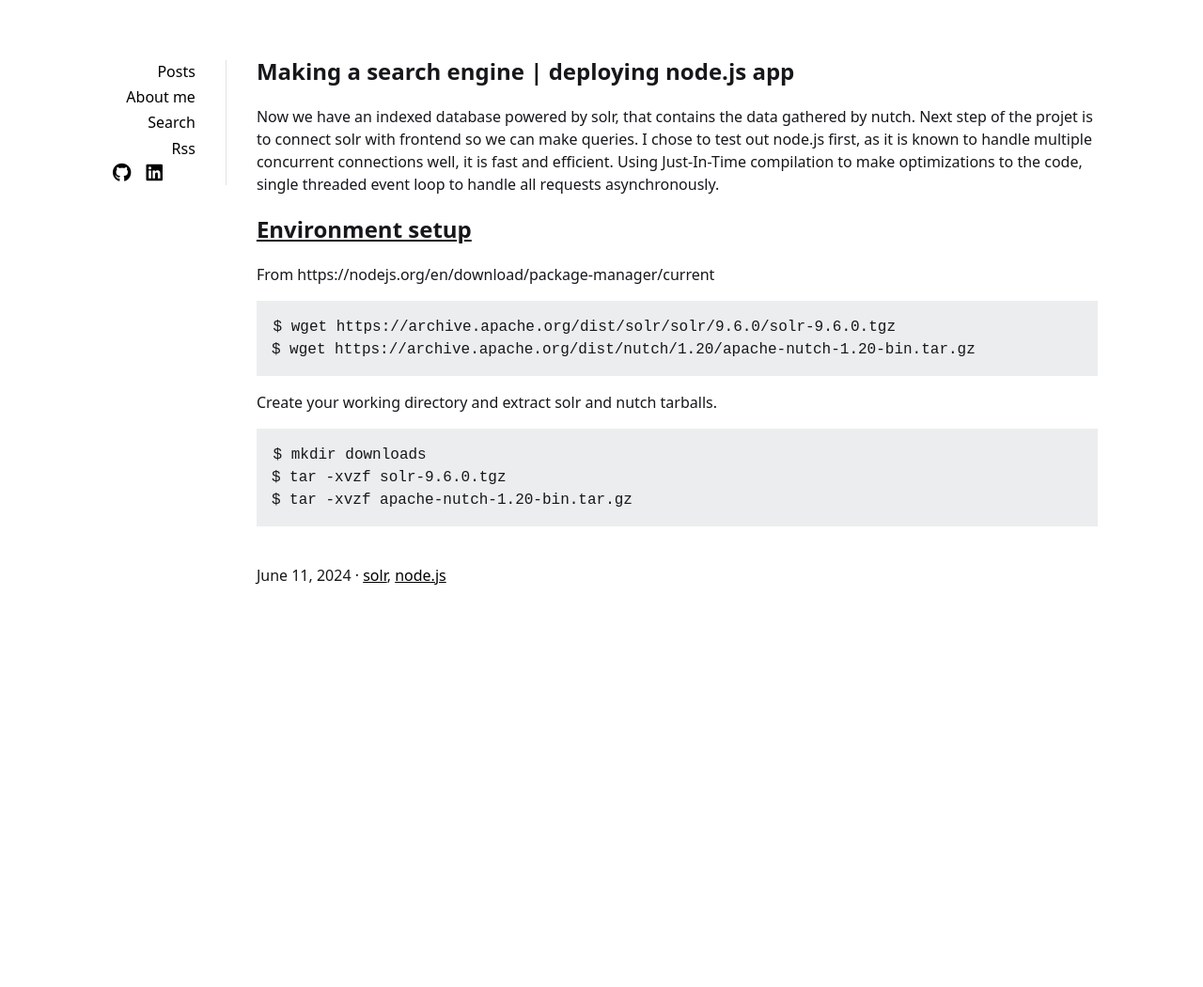
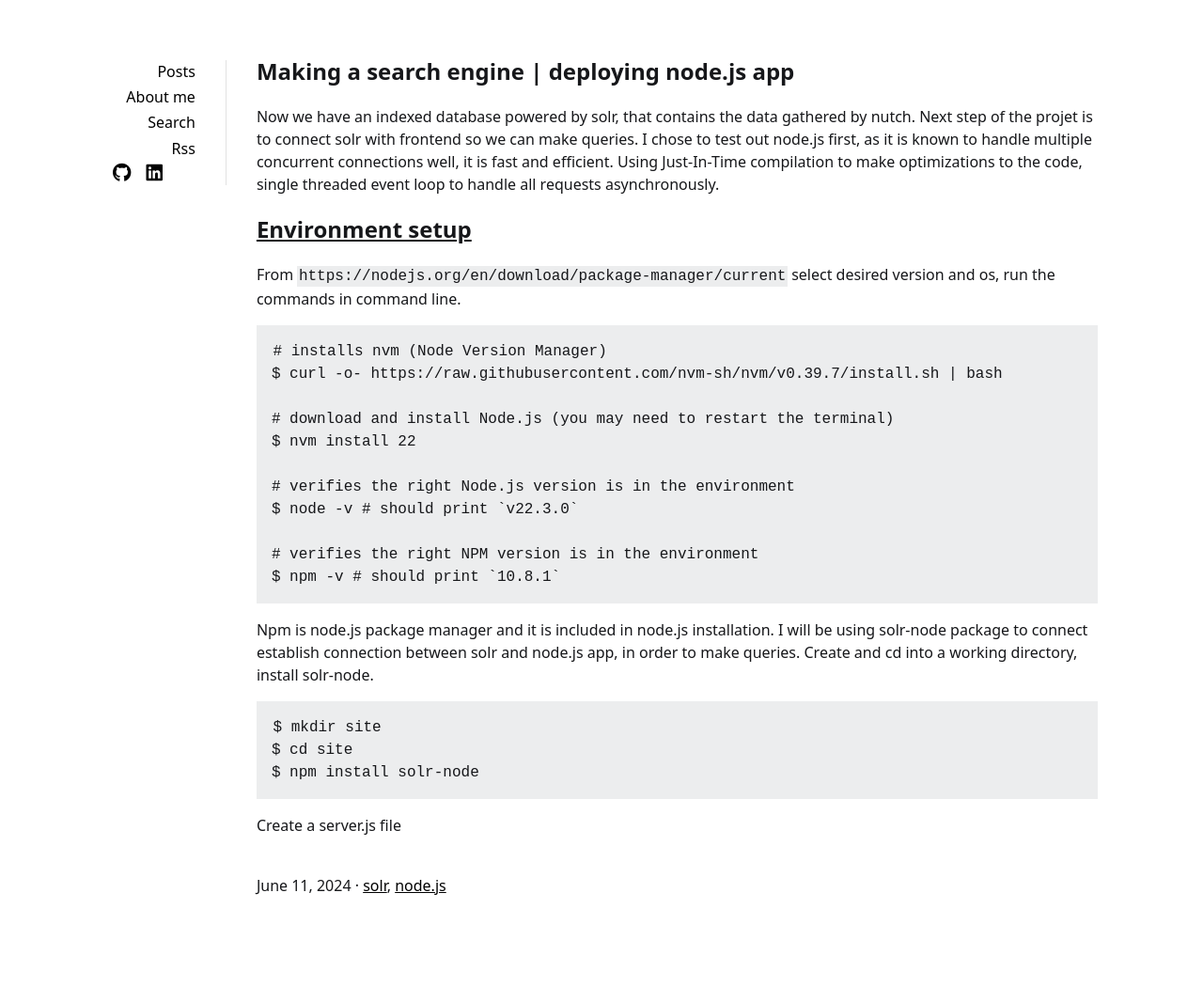
Before and after one commit to owendhkim/owendhkim.github.io, a Jekyll site: the page built from _posts/2024-06-11-deploying-nodejs.md, in a window 1280 px wide. Shown: the whole page at 94% size. Built offline with Jekyll 4.4.1, drawn with Linux system fonts in a browser that asks for light colours; before the commit the page ends 900 px from its top, so only the background shows below that.

Commit message:
post deploying nodejs

````diff
--- a/_posts/2024-06-11-deploying-nodejs.md
+++ b/_posts/2024-06-11-deploying-nodejs.md
@@ -10,15 +10,24 @@ Now we have an indexed database powered by solr, that contains the data gathered
 
 <h2><u>Environment setup</u></h2>
 
-From https://nodejs.org/en/download/package-manager/current
+From `https://nodejs.org/en/download/package-manager/current` select desired version and os, run the commands in command line.
 ```
-$ wget https://archive.apache.org/dist/solr/solr/9.6.0/solr-9.6.0.tgz
-$ wget https://archive.apache.org/dist/nutch/1.20/apache-nutch-1.20-bin.tar.gz
+# installs nvm (Node Version Manager)
+$ curl -o- https://raw.githubusercontent.com/nvm-sh/nvm/v0.39.7/install.sh | bash
+
+# download and install Node.js (you may need to restart the terminal)
+$ nvm install 22
+
+# verifies the right Node.js version is in the environment
+$ node -v # should print `v22.3.0`
+
+# verifies the right NPM version is in the environment
+$ npm -v # should print `10.8.1`
 ```
-Create your working directory and extract solr and nutch tarballs.
-
+Npm is node.js package manager and it is included in node.js installation. I will be using solr-node package to connect establish connection between solr and node.js app, in order to make queries. Create and cd into a working directory, install solr-node.
 ```
-$ mkdir downloads
-$ tar -xvzf solr-9.6.0.tgz
-$ tar -xvzf apache-nutch-1.20-bin.tar.gz
+$ mkdir site
+$ cd site
+$ npm install solr-node
 ```
+Create a server.js file
````
